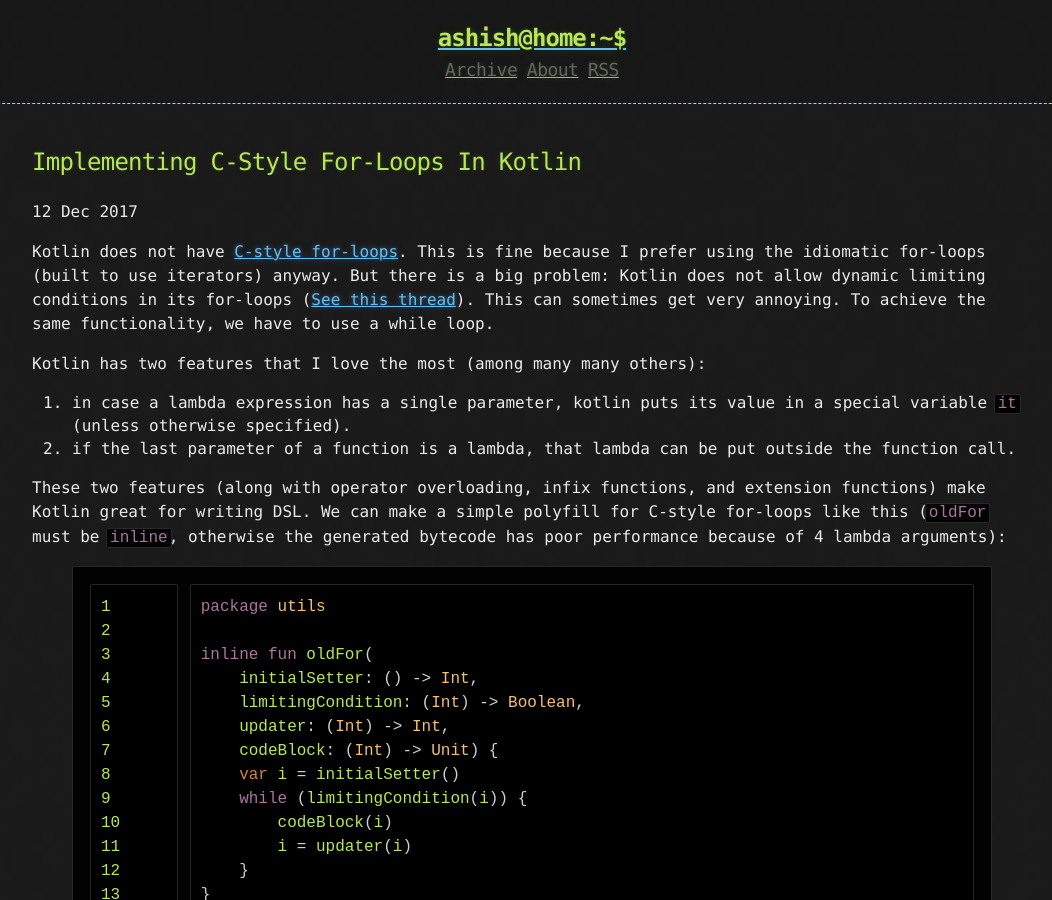
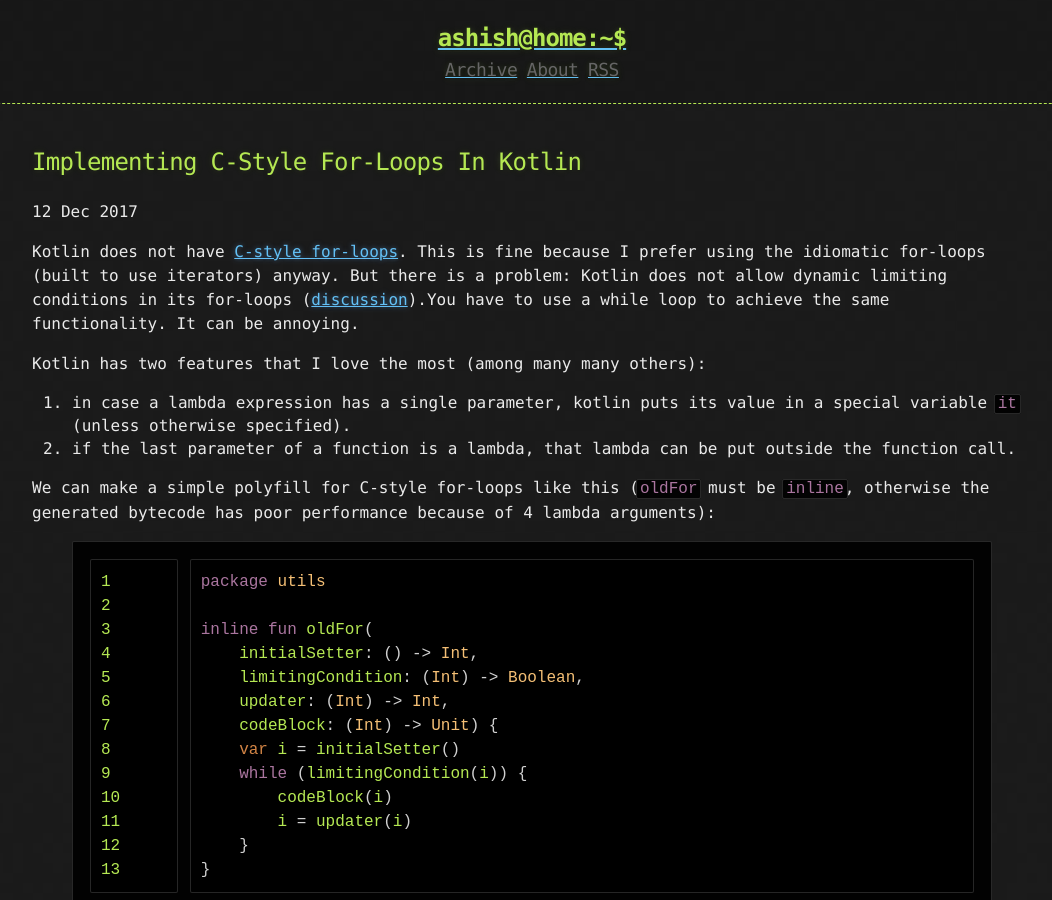
Before and after one commit to tocttou/tocttou.github.io, a Jekyll site: the page built from _posts/2017-12-12-implementing-c-style-for-loops-in-kotlin.md, in a window 1280 px wide and 900 px high. Shown: the whole window, without its empty margins (108-1160 px from the left). Built offline with Jekyll 4.4.1, drawn with Linux system fonts in a browser that asks for light colours; nearby versions of some CDN libraries; comment, search, counter and statistics services are not loaded.

Commit message:
Update 2017-12-12-implementing-c-style-for-loops-in-kotlin.md

```diff
--- a/_posts/2017-12-12-implementing-c-style-for-loops-in-kotlin.md
+++ b/_posts/2017-12-12-implementing-c-style-for-loops-in-kotlin.md
@@ -2,13 +2,13 @@
 title: Implementing C-Style For-Loops In Kotlin
 published: true
 ---
-Kotlin does not have [C-style for-loops](http://wiki.bash-hackers.org/syntax/ccmd/c_for). This is fine because I prefer using the idiomatic for-loops (built to use iterators) anyway. But there is a big problem: Kotlin does not allow dynamic limiting conditions in its for-loops ([See this thread](https://discuss.kotlinlang.org/t/for-loop-with-dynamic-condition/57)). This can sometimes get very annoying. To achieve the same functionality, we have to use a while loop.
+Kotlin does not have [C-style for-loops](http://wiki.bash-hackers.org/syntax/ccmd/c_for). This is fine because I prefer using the idiomatic for-loops (built to use iterators) anyway. But there is a problem: Kotlin does not allow dynamic limiting conditions in its for-loops ([discussion](https://discuss.kotlinlang.org/t/for-loop-with-dynamic-condition/57)).You have to use a while loop to achieve the same functionality. It can be annoying.
 
 Kotlin has two features that I love the most (among many many others):
 1. in case a lambda expression has a single parameter, kotlin puts its value in a special variable `it` (unless otherwise specified).
 2. if the last parameter of a function is a lambda, that lambda can be put outside the function call.
 
-These two features (along with operator overloading, infix functions, and extension functions) make Kotlin great for writing DSL. We can make a simple polyfill for C-style for-loops like this (`oldFor` must be `inline`, otherwise the generated bytecode has poor performance because of 4 lambda arguments):
+We can make a simple polyfill for C-style for-loops like this (`oldFor` must be `inline`, otherwise the generated bytecode has poor performance because of 4 lambda arguments):
 
 {% highlight kotlin linenos %}
 package utils
```
